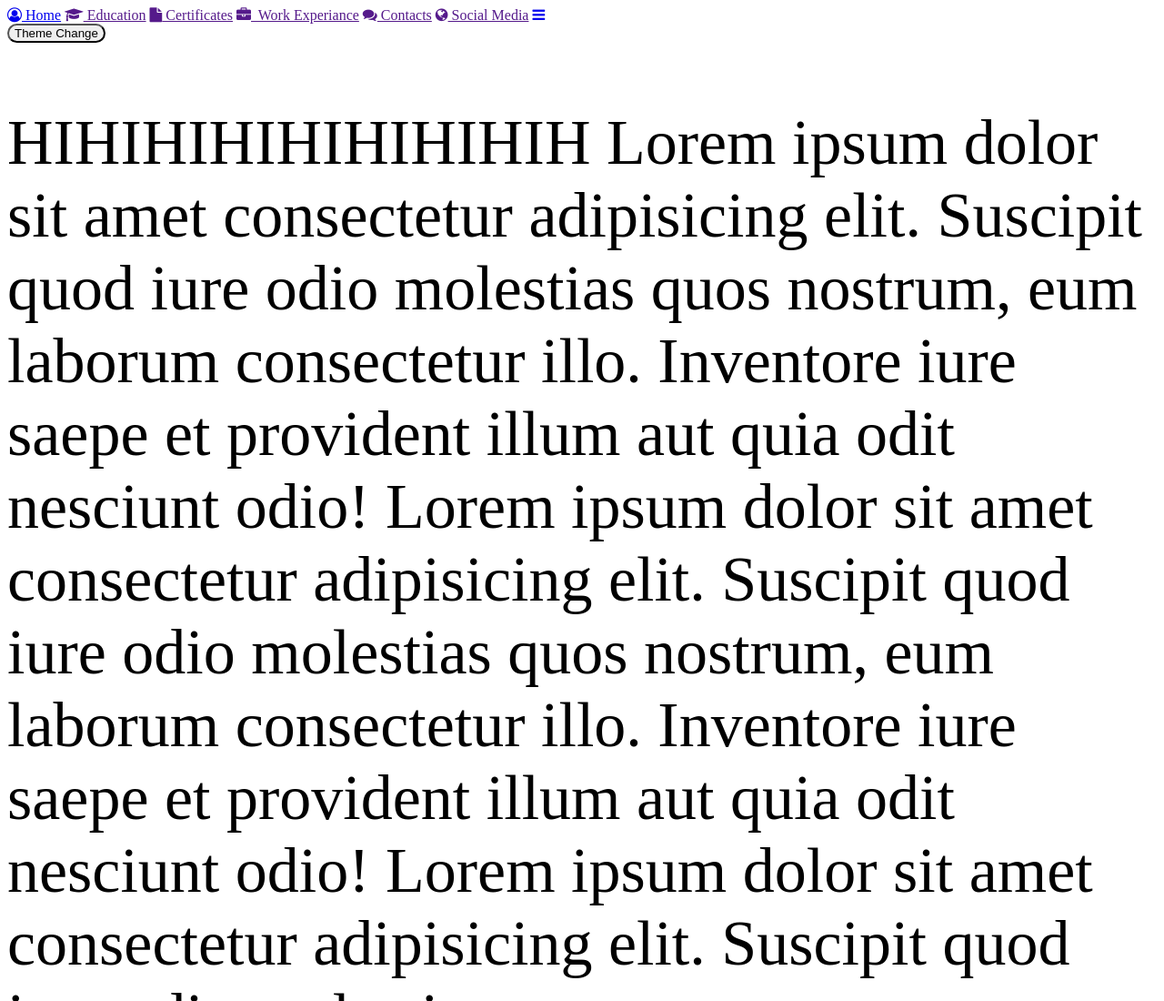
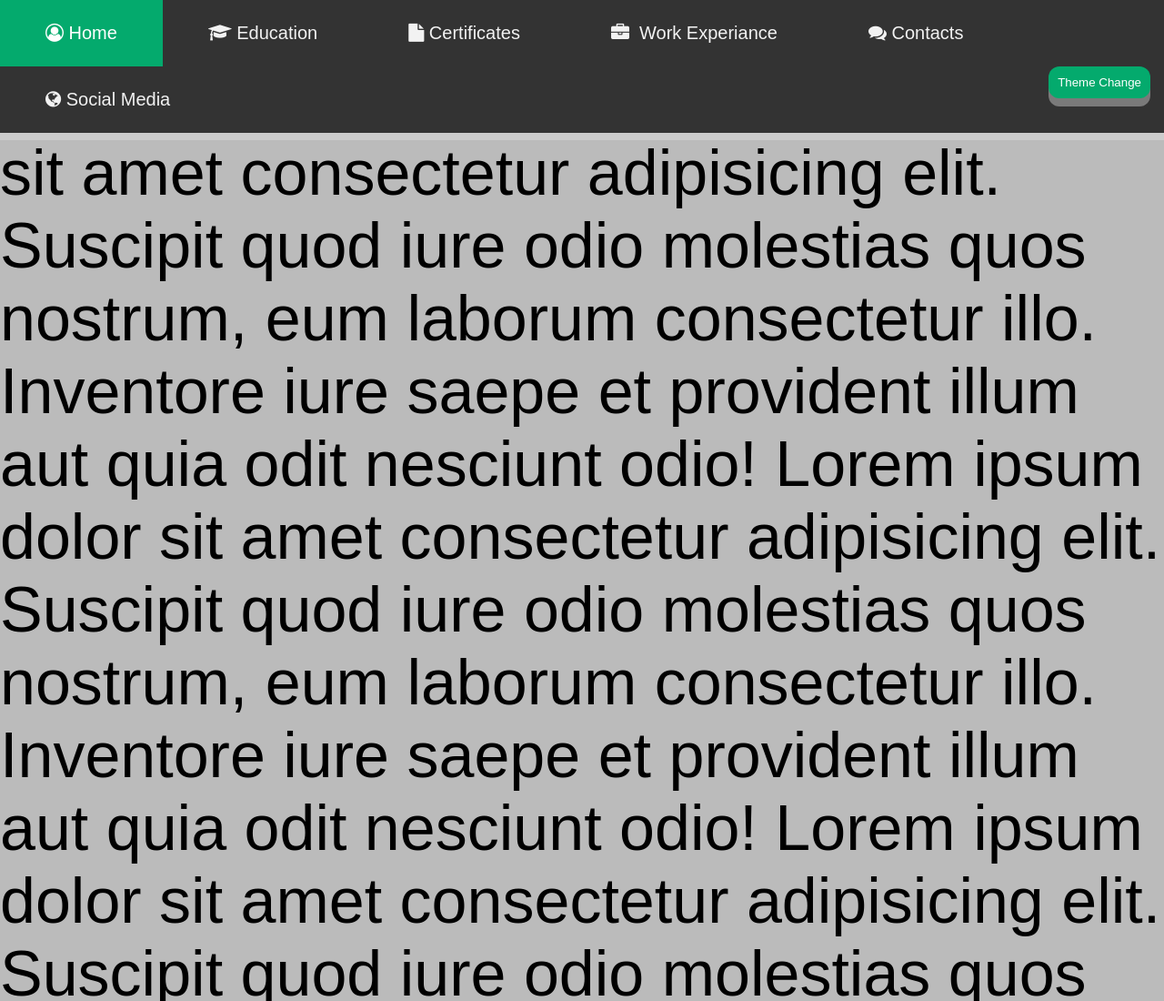
Before and after one commit to OmkarThapa/Webprofile, a plain HTML site: page index.html in a window 1280 px wide. Shown: the top 1100 px of the page at 91% size. Drawn offline with Linux system fonts and the light colour scheme; the site is published under a folder, as on GitHub Pages, so addresses that start at the root find nothing.

Commit message:
tag link updated

```diff
--- a/index.html
+++ b/index.html
@@ -7,7 +7,7 @@
     <title></title>
     <meta name="description" content="">
     <meta name="viewport" content="width=device-width, initial-scale=1">
-    <link rel="stylesheet" type="text/css" href="/css/style.css">
+    <link rel="stylesheet" type="text/css" href="style.css">
     <link rel="stylesheet" href="https://cdnjs.cloudflare.com/ajax/libs/font-awesome/4.7.0/css/font-awesome.min.css">
 
 <body>
@@ -58,7 +58,7 @@ HIHIHIHIHIHIHIHIH
 
 
 
-    <script type="text/javascript" src="/javascript/script.js" async defer></script>
+    <script type="text/javascript" src="script.js" async defer></script>
 </body>
 
 </html>
```
Also changed, not shown: script.js (renamed from javascript/script.js), style.css (renamed from css/style.css).
